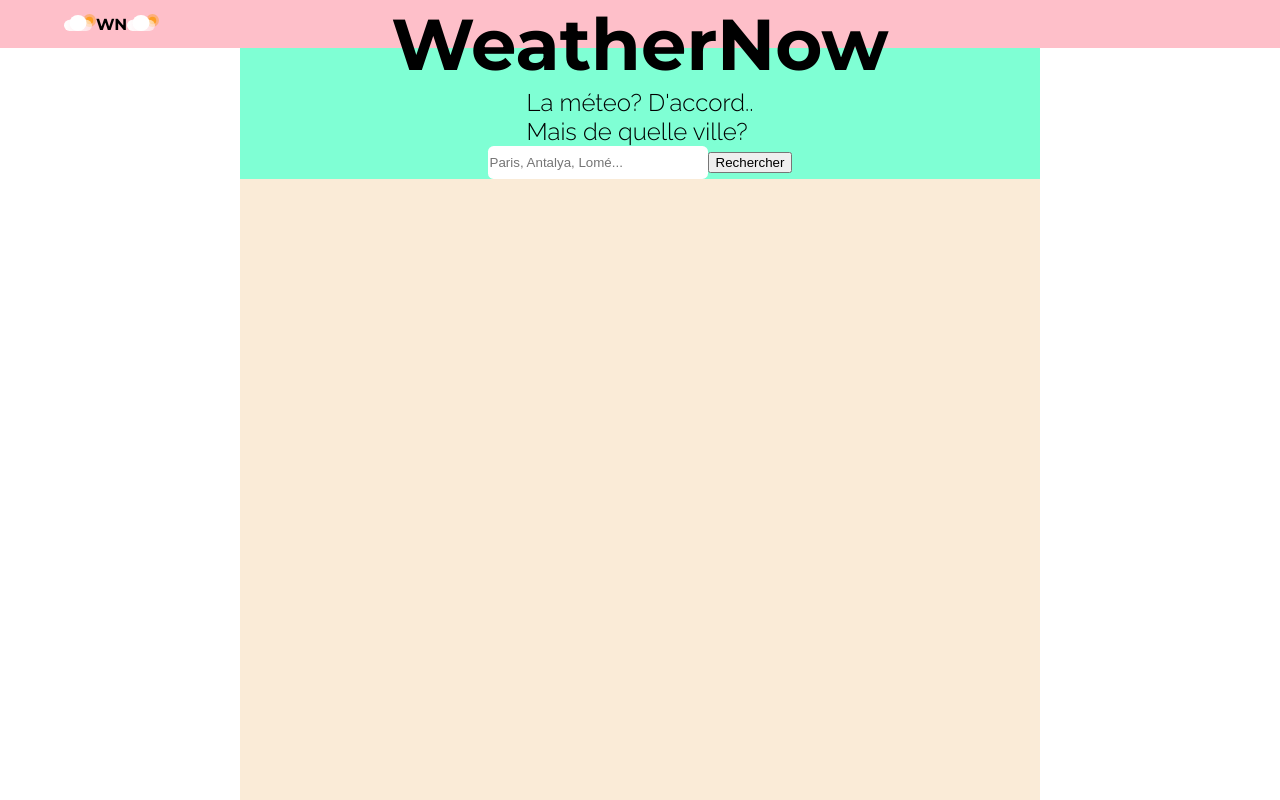
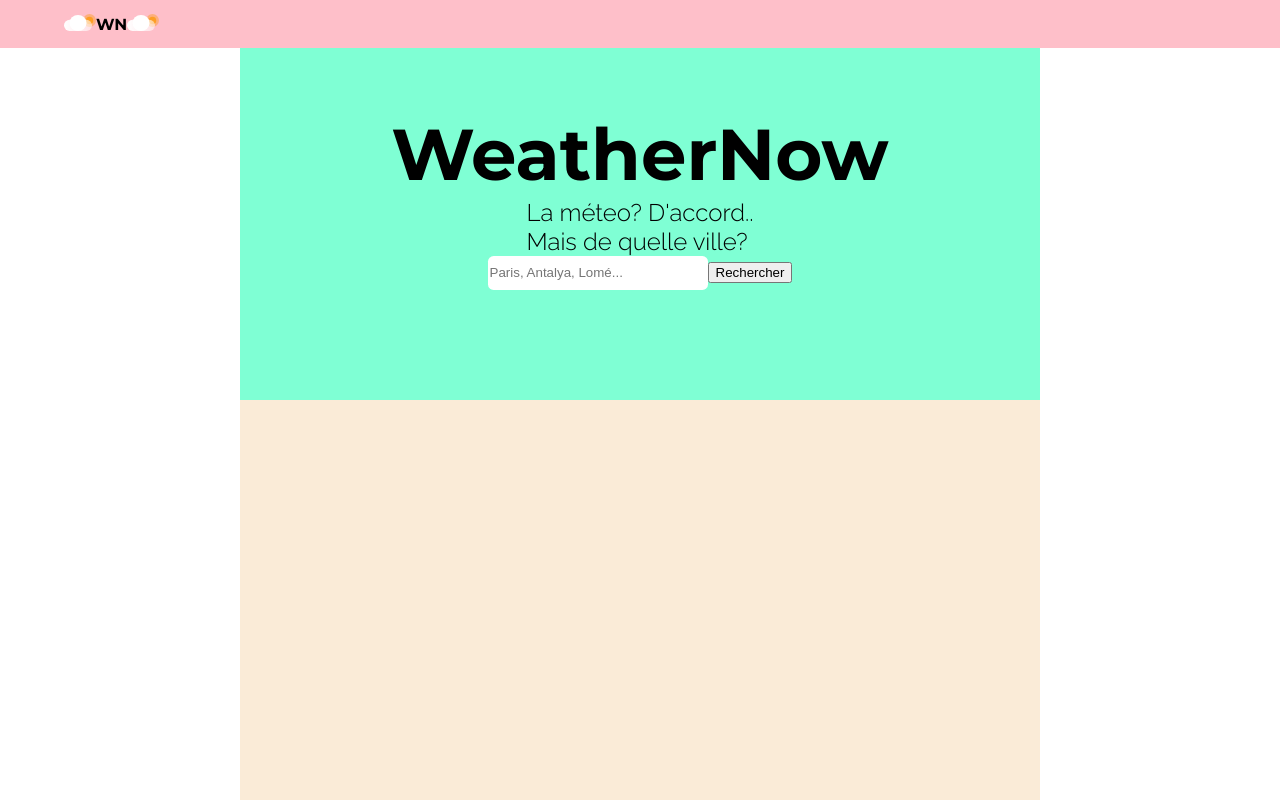
Before and after one commit to Bnkjs/WeatherNow-JS, a Next.js app: page / in a window 1280 px wide. Built offline with nearby package versions, Linux system fonts and the light colour scheme.

Commit message:
modified: header css

```diff
--- a/components/Header/Header.scss
+++ b/components/Header/Header.scss
@@ -7,7 +7,7 @@ $font-Bold: 'Montserrat';
 }
 header{
   width: 100%;
-  height: auto;
+  height: 50vh;
   background-color: aquamarine;
   @include flex-center-column();
   .header-title,.header-content{
--- a/pages/_app.js
+++ b/pages/_app.js
@@ -1,5 +1,5 @@
 import '../styles/globals.css'
-import '../components/Header/header.scss'
+import '../components/Header/Header.scss'
 import '../components/SearchBar/SearchBar.scss'
 import '../components/NavBar/NavBar.scss'
 
```
